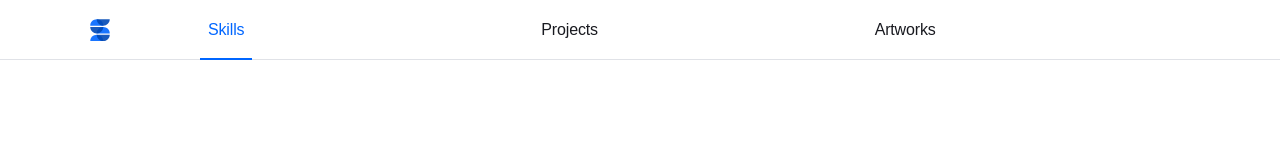
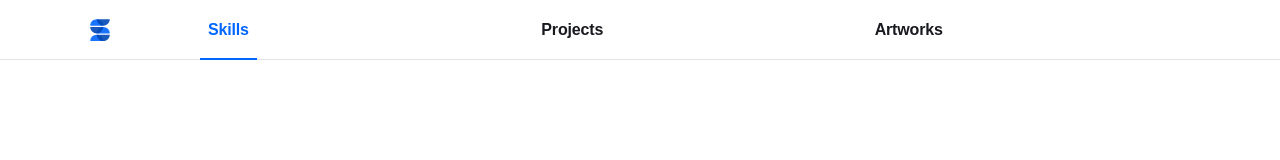
Before and after one commit to sonseong10/self-portfolio, a React (Create React App) app: page / in a window 1280 px wide. Shown: the top 160 px of the page. Built offline with nearby package versions, Linux system fonts and the light colour scheme; no server answers; the database is empty.

Commit message:
💄 Style font weight: gnb item and back button

```diff
--- a/src/components/global-header/global-header.jsx
+++ b/src/components/global-header/global-header.jsx
@@ -85,7 +85,7 @@ const backBtn = css`
   padding: 0 8px;
   height: 46px;
   ${typography.small}
-  font-weight: 400;
+  font-weight: 700;
   color: ${palette.gray[100]};
 
   :active {
--- a/src/components/global-header/gnb.jsx
+++ b/src/components/global-header/gnb.jsx
@@ -84,7 +84,7 @@ const gnb = css`
         padding: 0 8px;
         height: 46px;
         ${typography.small}
-        font-weight: 400;
+        font-weight: 700;
         color: ${palette.gray[100]};
 
         :active {
```
